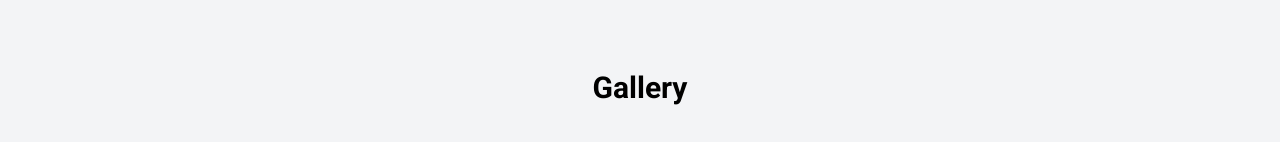
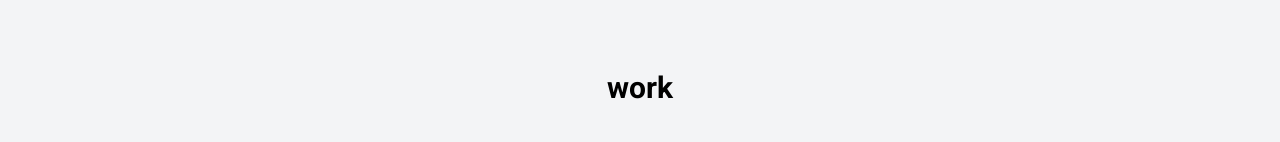
Before and after one commit to sashinshin/rathole, a React (Create React App) app: page / in a window 1280 px wide. Shown: the part 810-952 px from the top of the page. Built offline with nearby package versions, Linux system fonts and the light colour scheme.

Commit message:
add todo, add to about text

```diff
--- a/src/components/About/About.tsx
+++ b/src/components/About/About.tsx
@@ -3,11 +3,10 @@
 const About: React.FC = () => {
   return (
     <section id="about" className="py-20 px-10 bg-white">
-      <h2 className="text-3xl font-bold text-center mb-8">about</h2>
+      <h2 className="text-3xl font-bold text-center mb-8">aboutx</h2>
       <div className="max-w-3xl mx-auto text-center text-gray-700">
         <p>
-          RATHOLE about etctetctct
-          etc etc :--I
+          彩礼88W
         </p>
       </div>
     </section>
--- a/src/components/Gallery/Gallery.tsx
+++ b/src/components/Gallery/Gallery.tsx
@@ -7,6 +7,12 @@
   resetImageIncrement,
   debounce,
 } from "./utils";
+
+// TODO:
+// update gallery
+// extend hero image + darken it
+// fix transition to about page
+
 
 const Gallery: React.FC = () => {
   const [images, setImages] = useState<StyledImageData[]>([]);
@@ -75,7 +81,7 @@
       className="relative py-20 px-6 bg-gray-100"
       style={isLargeScreen ? { height: `${containerHeight}px` } : {}}
     >
-      <h2 className="text-3xl font-bold text-center mb-8">Gallery</h2>
+      <h2 className="text-3xl font-bold text-center mb-8">work</h2>
       <div className="relative w-full h-full lg:block">
         {/* Mobile Grid Layout */}
         <div className="grid grid-cols-2 gap-4 lg:hidden">
```
